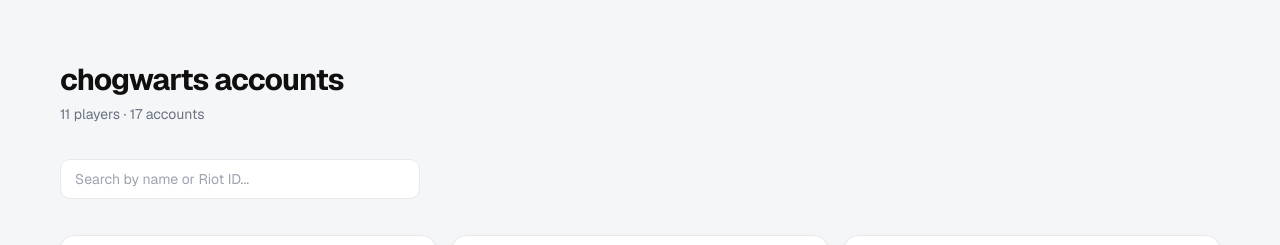
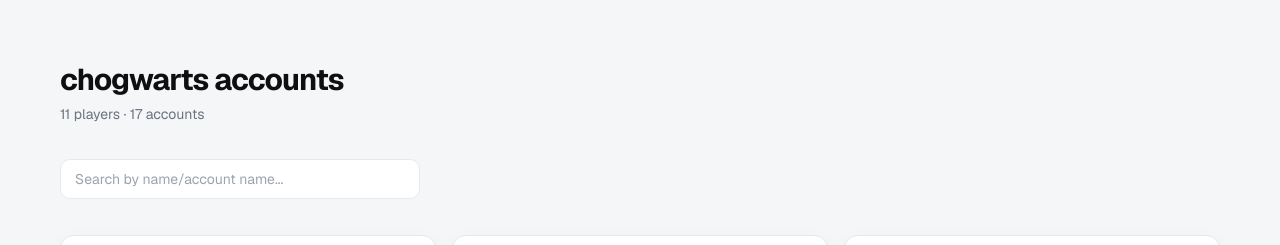
Before and after one commit to alanzhang03/hatewatching, a Next.js app: page / in a window 1280 px wide. Shown: the top 245 px of the page. Built offline with nearby package versions, Linux system fonts and the light colour scheme.

Commit message:
changed text

```diff
--- a/app/page.tsx
+++ b/app/page.tsx
@@ -31,15 +31,17 @@ export default function Home() {
         </header>
 
         <input
-          type="text"
+          type='text'
           className={styles.search}
-          placeholder="Search by name or Riot ID..."
+          placeholder='Search by name/account name...'
           value={query}
           onChange={(e) => setQuery(e.target.value)}
         />
 
         {filteredPlayers.length === 0 ? (
-          <p className={styles.noResults}>No matches for &ldquo;{query}&rdquo;</p>
+          <p className={styles.noResults}>
+            No matches for &ldquo;{query}&rdquo;
+          </p>
         ) : (
           <div className={styles.players}>
             {filteredPlayers.map((player) => (
```
